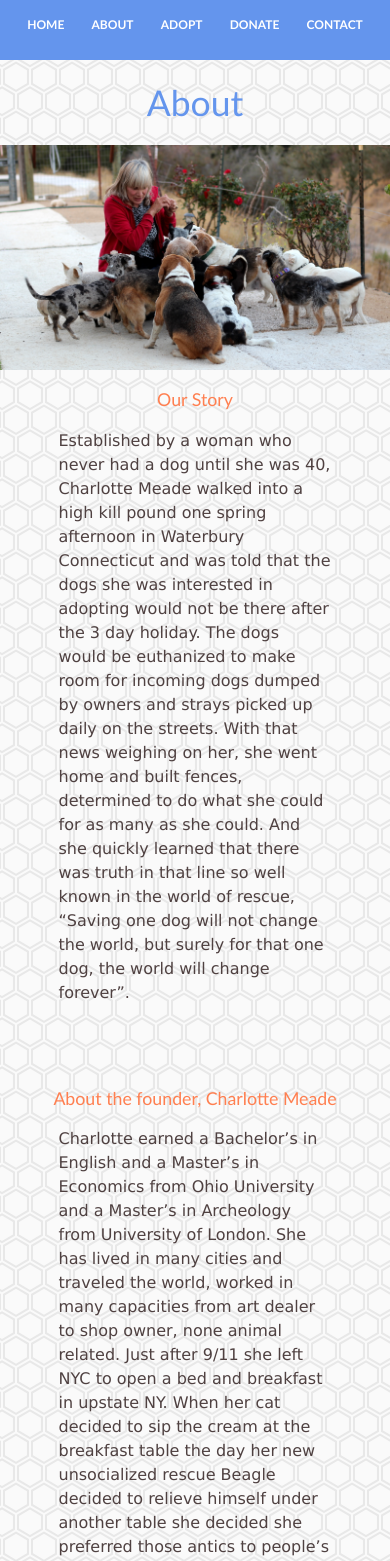
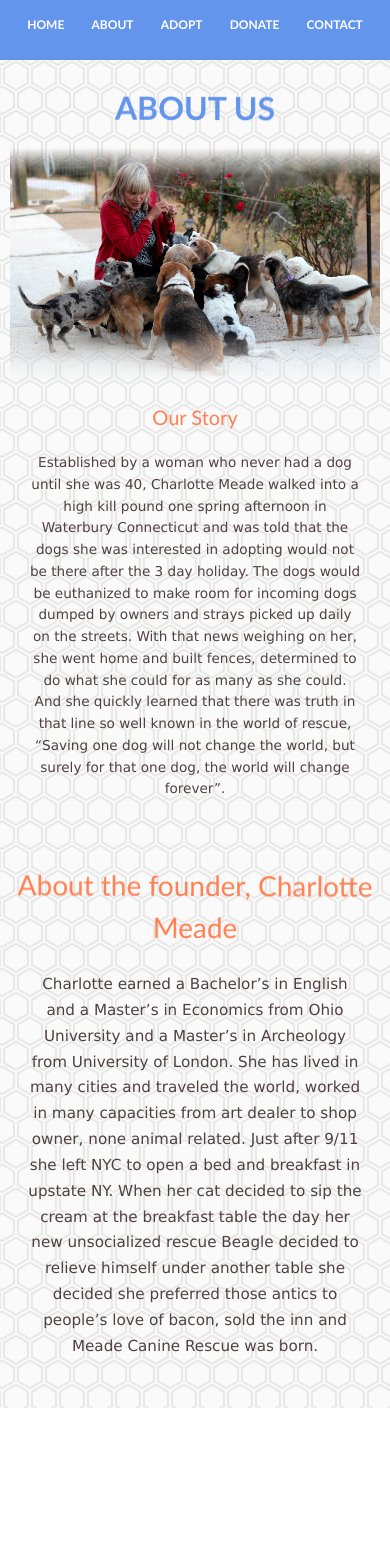
Before and after one commit to bootcamp-project-2026/bootcamp-app, a Next.js app: page /about in a window 390 px wide. Shown: the top 1561 px of the page. After the commit the page ends 1408 px from the top, so only its background shows below. Built offline with nearby package versions, Linux system fonts and the light colour scheme.

Commit message:
fix adopt margins + match about to home page

```diff
--- a/src/app/about/about.module.css
+++ b/src/app/about/about.module.css
@@ -1,25 +1,162 @@
+.page {
+  min-height: 100vh;
+}
+
+.about {
+  display: flex;
+  flex-direction: column;
+  align-items: stretch;
+}
+
 .aboutTitle {
-  margin: 1rem;
+  margin: 0;
+  padding: 2rem 1rem 1.5rem;
   color: var(--primary);
   font-family: var(--font-heading);
-  font-size: clamp(1rem, calc(5vw + 1rem), 5rem);
+  font-size: clamp(2rem, calc(4vw + 1rem), 5rem);
+  font-weight: 700;
+  line-height: 1;
   text-align: center;
 }
 
-.ourStoryTitle,
-.aboutCharlotteTitle {
-  margin: 1rem;
-  color: var(--accent);
-  font-family: var(--font-heading);
-  font-size: clamp(0.5rem, calc(2.5vw + 0.5rem), 2.5rem);
+.ourStory {
+  position: relative;
+  width: 95%;
+  margin: 0 auto;
+  overflow: hidden;
+  -webkit-mask-image:
+    linear-gradient(to bottom, transparent, #000 5%, #000 99%, transparent),
+    linear-gradient(to right, transparent, #000 1%, #000 99%, transparent);
+  mask-image:
+    linear-gradient(to bottom, transparent, #000 5%, #000 99%, transparent),
+    linear-gradient(to right, transparent, #000 1%, #000 99%, transparent);
+  -webkit-mask-composite: source-in;
+  mask-composite: intersect;
+}
+
+.ourStoryImage {
+  width: 100%;
+}
+
+.ourStoryImage img {
+  display: block;
+  width: 100%;
+  height: clamp(360px, 46vw, 680px);
+  object-fit: cover;
+  object-position: center 40%;
+}
+
+.ourStoryText {
+  position: absolute;
+  inset: 0 0 0 50%;
+  z-index: 2;
+  display: flex;
+  flex-direction: column;
+  justify-content: center;
+  box-sizing: border-box;
+  padding: clamp(1rem, 3vw, 3rem);
+  overflow-y: auto;
+  background: rgba(50, 38, 38, 0.72);
+  backdrop-filter: blur(3px);
+  color: white;
   text-align: center;
 }
 
-.ourStoryParagraph,
+.ourStoryTitle {
+  margin: 0 0 1rem;
+  font-family: var(--font-heading);
+  font-size: clamp(1.25rem, 2.2vw + 0.5rem, 3.25rem);
+  line-height: 1.1;
+}
+
+.ourStoryParagraph {
+  margin: 0.5rem 0;
+  font-family: var(--font-body);
+  font-size: clamp(0.85rem, 0.35vw + 0.7rem, 1.2rem);
+  line-height: 1.6;
+}
+
+.aboutCharlotte {
+  display: flex;
+  flex-direction: column;
+  align-items: center;
+  box-sizing: border-box;
+  width: 100%;
+  margin: 0 auto;
+  padding: 3rem 1rem 4rem;
+  text-align: center;
+}
+
+.aboutCharlotteTitle {
+  margin: 0 0 1.5rem;
+  color: var(--accent);
+  font-family: var(--font-heading);
+  font-size: clamp(1.75rem, 2.5vw + 1rem, 3.5rem);
+}
+
 .aboutCharlotteParagraph {
+  box-sizing: border-box;
   width: 100%;
-  margin: 0 0 5rem;
-  padding: 0 clamp(1rem, 15vw, 20rem);
+  max-width: 900px;
+  margin: 0 auto;
+  padding: 0 1.25rem;
   color: #463737f2;
   font-family: var(--font-body);
+  font-size: clamp(0.95rem, 0.35vw + 0.8rem, 1.25rem);
+  line-height: 1.7;
 }
+
+@media (max-width: 1023px) {
+  .ourStoryText {
+    padding: 1rem;
+  }
+}
+
+@media (max-width: 767px) {
+  .ourStory {
+    display: flex;
+    flex-direction: column;
+    align-items: center;
+    -webkit-mask-image: none;
+    mask-image: none;
+  }
+
+  .ourStoryImage {
+    -webkit-mask-image: linear-gradient(
+      to bottom,
+      transparent,
+      #000 12%,
+      #000 78%,
+      transparent
+    );
+    mask-image: linear-gradient(
+      to bottom,
+      transparent,
+      #000 12%,
+      #000 78%,
+      transparent
+    );
+  }
+
+  .ourStoryImage img {
+    height: clamp(220px, 60vw, 360px);
+  }
+
+  .ourStoryText {
+    position: static;
+    width: 100%;
+    padding: 1.5rem 1.25rem;
+    overflow-y: visible;
+    background: none;
+    backdrop-filter: none;
+    color: rgba(70, 55, 55, 0.95);
+  }
+
+  .ourStoryTitle {
+    color: var(--accent);
+  }
+
+  .aboutCharlotte {
+    padding: 2rem 0.5rem 3rem;
+  }
+}
--- a/src/app/about/page.tsx
+++ b/src/app/about/page.tsx
@@ -1,21 +1,22 @@
 import styles from "./about.module.css";
 import shared from "../../styles/shared.module.css";
 
-export default function about() {
+export default function About() {
   return (
     <main className={`${styles.page} ${shared.hexBackground}`}>
       <section id="about-section" className={styles.about}>
-        {/* Page title */}
-        <h1 id="about-title" className={styles.aboutTitle}>
-          About
+        <h1
+          id="about-title"
+          className={`${styles.aboutTitle} ${shared.wobble}`}
+        >
+          ABOUT US
         </h1>
 
-        {/* Our story section */}
         <section id="our-story-subsection" className={styles.ourStory}>
           <div className={styles.ourStoryImage}>
             <img src="/aboutimage.jpeg" alt="Charlotte Meade with many dogs" />
           </div>
-          <div className={styles.heroText}>
+          <div className={styles.ourStoryText}>
             <h2 id="our-story-title" className={styles.ourStoryTitle}>
               Our Story
             </h2>
@@ -35,12 +36,14 @@ export default function about() {
           </div>
         </section>
 
-        {/* About the founder */}
         <section
           id="about-charlotte-subsection"
           className={styles.aboutCharlotte}
         >
-          <h2 id="about-charlotte-title" className={styles.aboutCharlotteTitle}>
+          <h2
+            id="about-charlotte-title"
+            className={`${styles.aboutCharlotteTitle} ${shared.wobble}`}
+          >
             About the founder, Charlotte Meade
           </h2>
           <p
--- a/src/app/adopt/adopt.module.css
+++ b/src/app/adopt/adopt.module.css
@@ -13,6 +13,7 @@
 
 .title {
   --wobble-duration: 5s;
+  margin-top: 3rem;
   color: var(--primary);
   font-size: clamp(2rem, 8vw, 60px);
   font-weight: bold;
@@ -23,6 +24,7 @@
   box-sizing: border-box;
   width: min(120vh, 100%);
   max-height: 70vh;
+  margin-top: 2.5rem;
   padding: 20px;
   overflow: auto;
   border: 4px solid var(--highlight);
```
